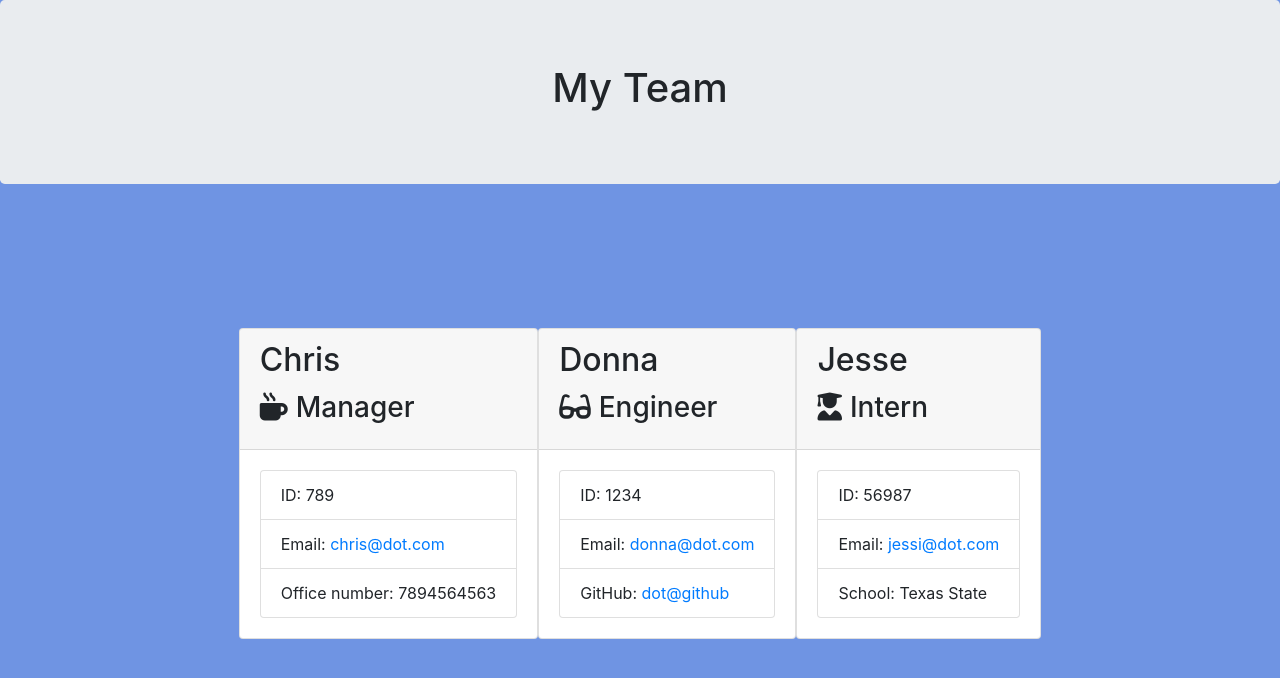
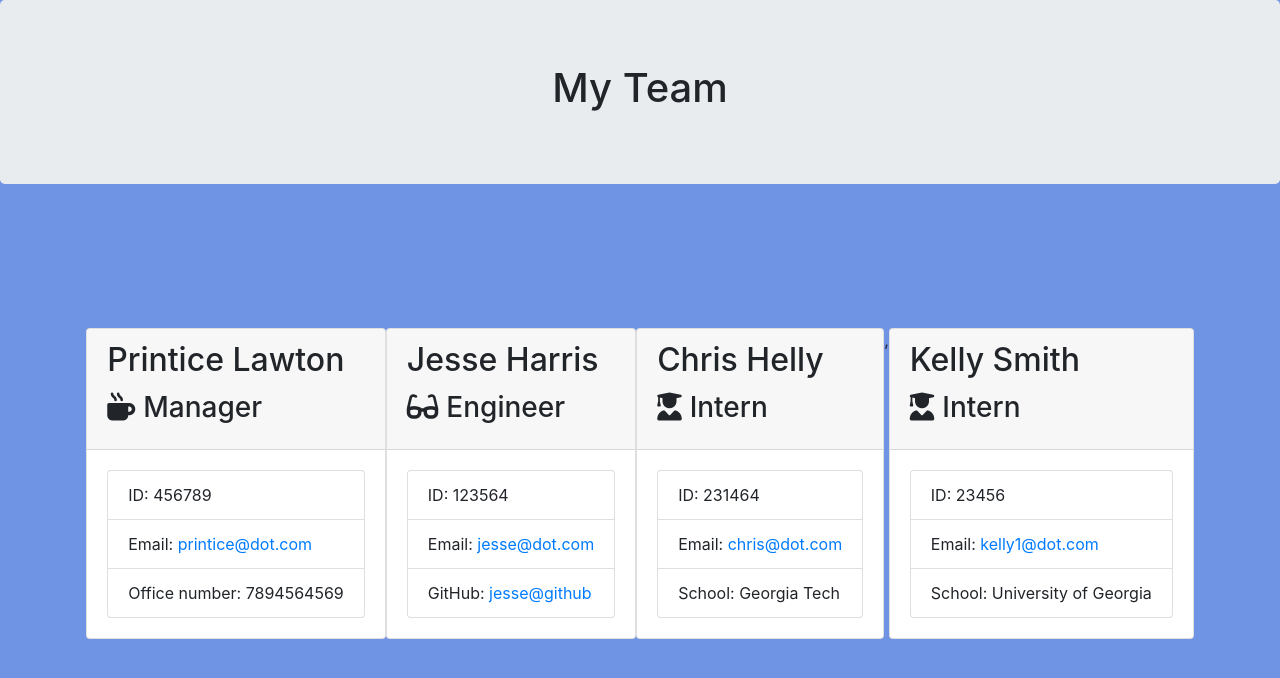
Before and after one commit to printicelawton/Team-Profile-Generator, a website: page output/team.html in a window 1280 px wide. Drawn offline with nearby package versions, Linux system fonts and the light colour scheme.

Commit message:
Updating Readme

```diff
--- a/output/team.html
+++ b/output/team.html
@@ -25,39 +25,51 @@
             <div class="team-area col-12 d-flex justify-content-center">
                 <div class="card employee-card">
     <div class="card-header">
-        <h2 class="card-title">Chris</h2>
+        <h2 class="card-title">Printice Lawton </h2>
         <h3 class="card-title"><i class="fas fa-mug-hot mr-2"></i>Manager</h3>
     </div>
     <div class="card-body">
         <ul class="list-group">
-            <li class="list-group-item">ID: 789</li>
-            <li class="list-group-item">Email: <a href="mailto:chris@dot.com">chris@dot.com</a></li>
-            <li class="list-group-item">Office number: 7894564563</li>
+            <li class="list-group-item">ID: 456789</li>
+            <li class="list-group-item">Email: <a href="mailto:printice@dot.com">printice@dot.com</a></li>
+            <li class="list-group-item">Office number: 7894564569</li>
         </ul>
     </div>
 </div>
 <div class="card employee-card">
     <div class="card-header">
-        <h2 class="card-title">Donna</h2>
+        <h2 class="card-title">Jesse Harris</h2>
         <h3 class="card-title"><i class="fas fa-glasses mr-2"></i>Engineer</h3>
     </div>
     <div class="card-body">
         <ul class="list-group">
-            <li class="list-group-item">ID: 1234</li>
-            <li class="list-group-item">Email: <a href="mailto:donna@dot.com">donna@dot.com</a></li>
-            <li class="list-group-item">GitHub: <a href="https://github.com/dot@github" target="_blank" rel="noopener noreferrer">dot@github</a></li>
+            <li class="list-group-item">ID: 123564</li>
+            <li class="list-group-item">Email: <a href="mailto:jesse@dot.com">jesse@dot.com</a></li>
+            <li class="list-group-item">GitHub: <a href="https://github.com/jesse@github" target="_blank" rel="noopener noreferrer">jesse@github</a></li>
         </ul>
     </div>
 </div><div class="card employee-card">
     <div class="card-header">
-        <h2 class="card-title">Jesse</h2>
+        <h2 class="card-title">Chris Helly</h2>
         <h3 class="card-title"><i class="fas fa-user-graduate mr-2"></i>Intern</h3>
     </div>
     <div class="card-body">
         <ul class="list-group">
-            <li class="list-group-item">ID: 56987</li>
-            <li class="list-group-item">Email: <a href="mailto:jessi@dot.com">jessi@dot.com</a></li>
-            <li class="list-group-item">School: Texas State</li>
+            <li class="list-group-item">ID: 231464</li>
+            <li class="list-group-item">Email: <a href="mailto:chris@dot.com">chris@dot.com</a></li>
+            <li class="list-group-item">School: Georgia Tech</li>
+        </ul>
+    </div>
+</div>,<div class="card employee-card">
+    <div class="card-header">
+        <h2 class="card-title">Kelly Smith</h2>
+        <h3 class="card-title"><i class="fas fa-user-graduate mr-2"></i>Intern</h3>
+    </div>
+    <div class="card-body">
+        <ul class="list-group">
+            <li class="list-group-item">ID: 23456</li>
+            <li class="list-group-item">Email: <a href="mailto:kelly1@dot.com">kelly1@dot.com</a></li>
+            <li class="list-group-item">School: University of Georgia</li>
         </ul>
     </div>
 </div>
```
Also changed, not shown: README.md.
